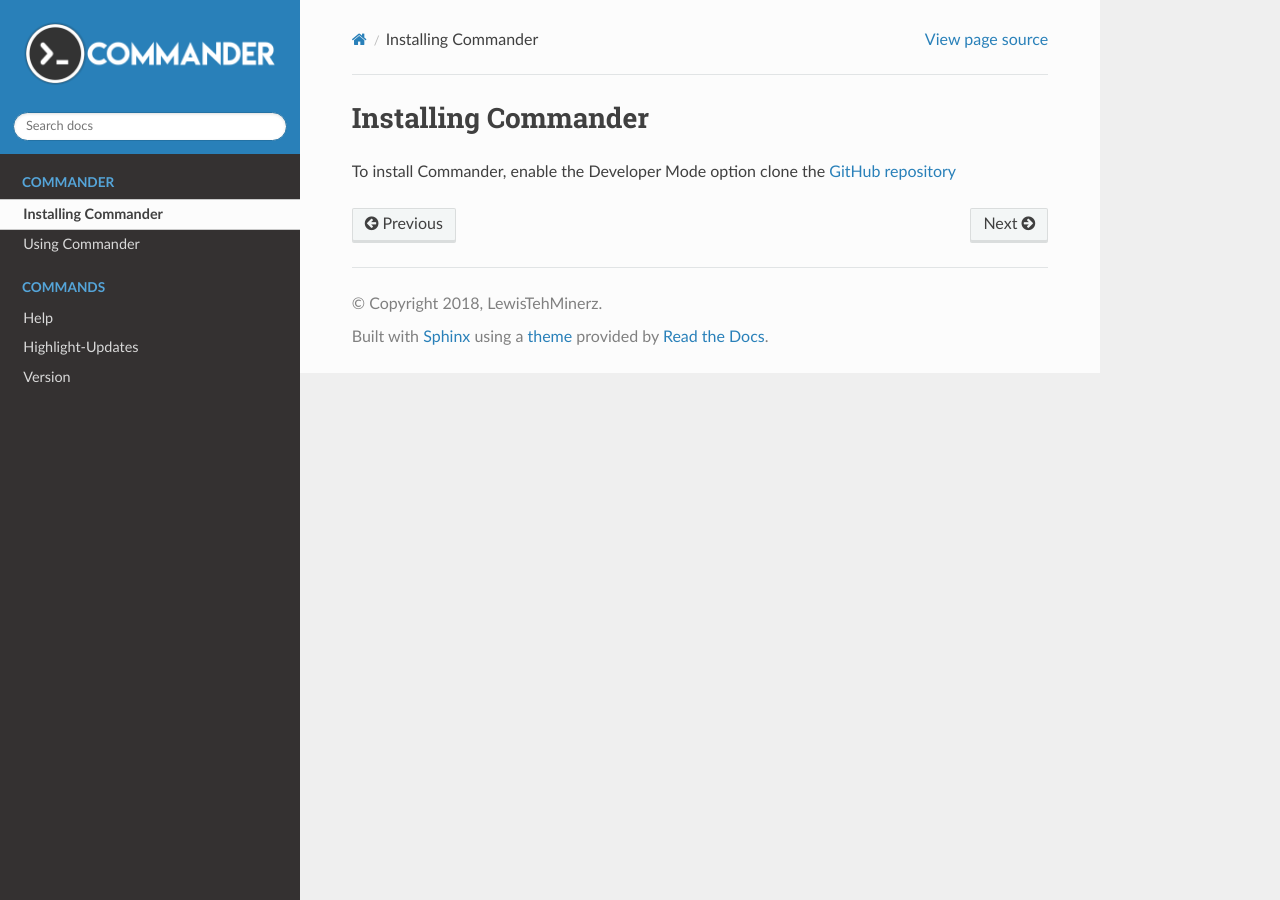
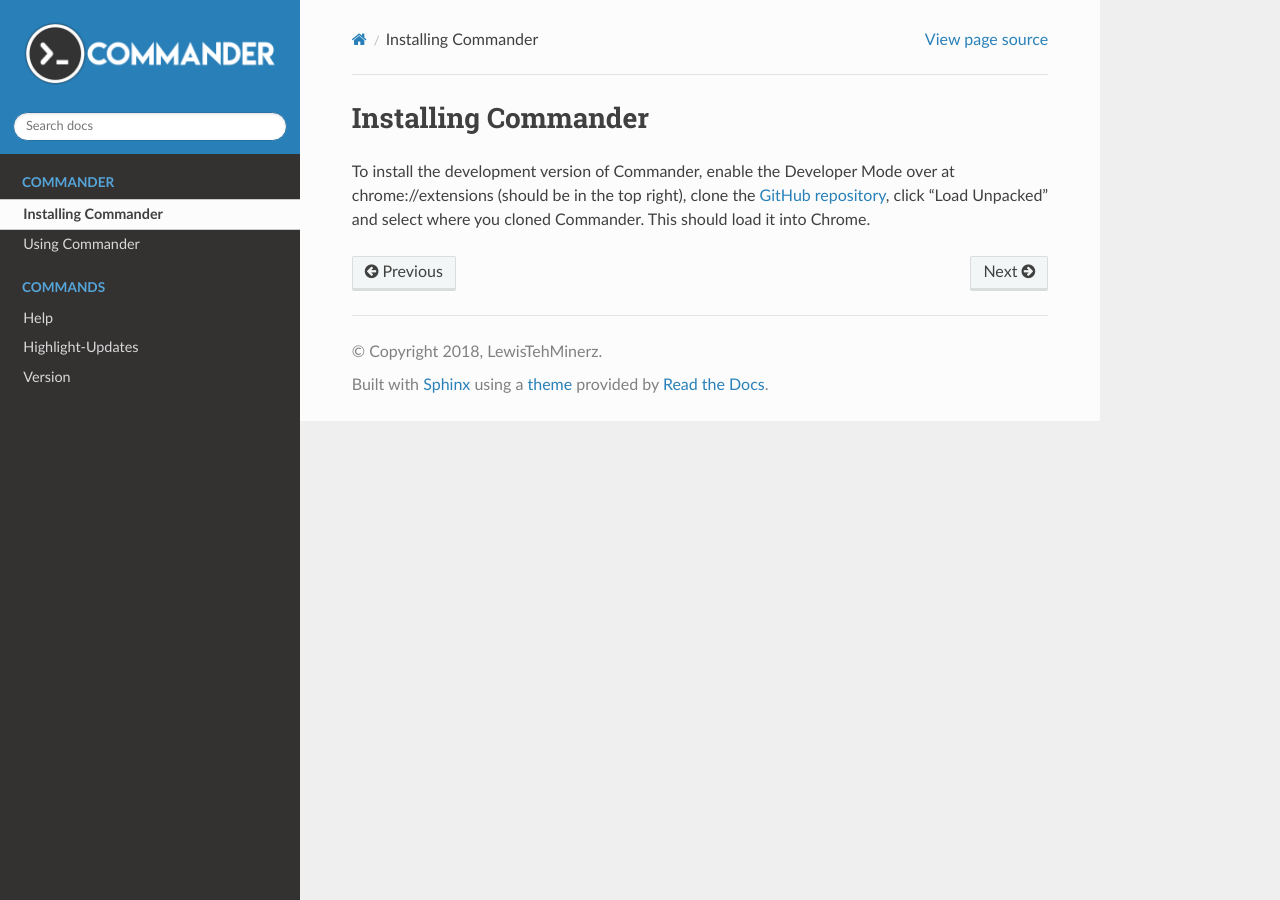
Before and after one commit to ZeroIdeaDevelopment/Commander, a Sphinx documentation site: the page built from docs/installing-commander.rst, in a window 1280 px wide. Built offline with Sphinx 7.4.7 and the Read the Docs theme 2.0.0, drawn with Linux system fonts in a browser that asks for light colours.

Commit message:
update installing commander

```diff
--- a/docs/installing-commander.rst
+++ b/docs/installing-commander.rst
@@ -1,4 +1,4 @@
 Installing Commander
 ====================
 
-To install Commander, enable the Developer Mode option clone the `GitHub repository <https://github.com/LewisTehMinerz/Commander>`_
+To install the development version of Commander, enable the Developer Mode over at chrome://extensions (should be in the top right), clone the `GitHub repository <https://github.com/LewisTehMinerz/Commander>`_, click "Load Unpacked" and select where you cloned Commander. This should load it into Chrome.
```
